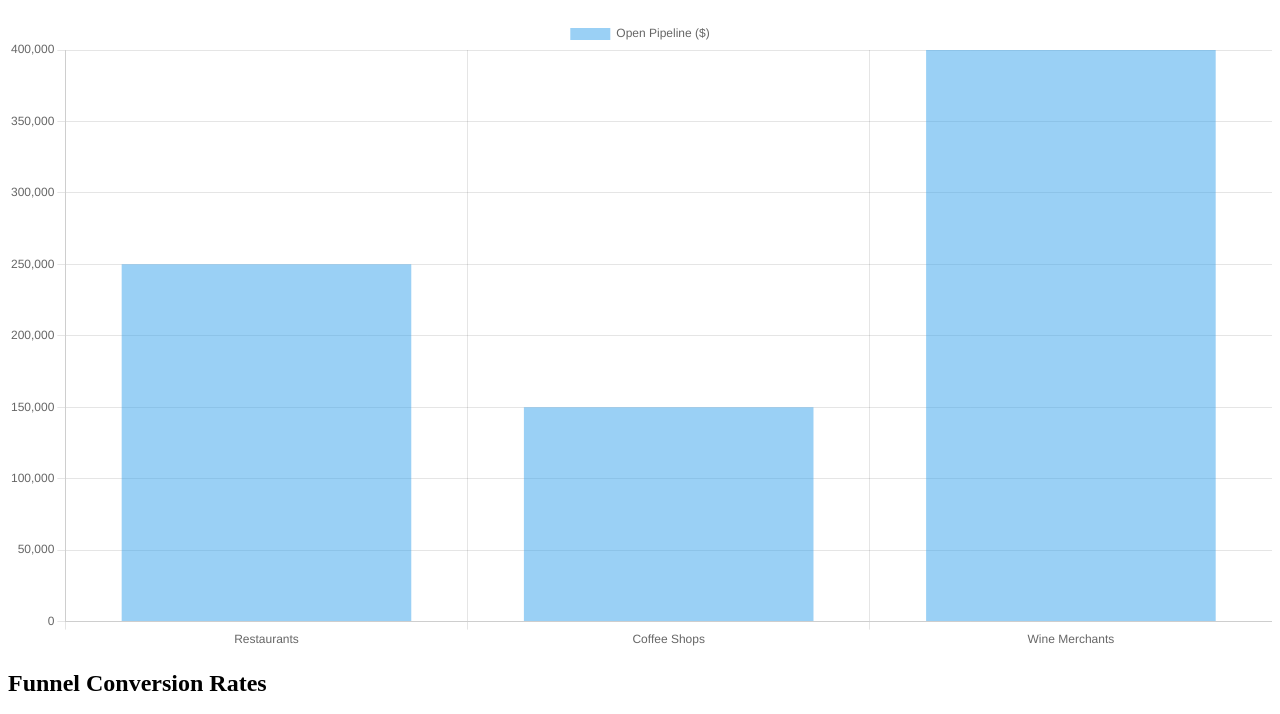
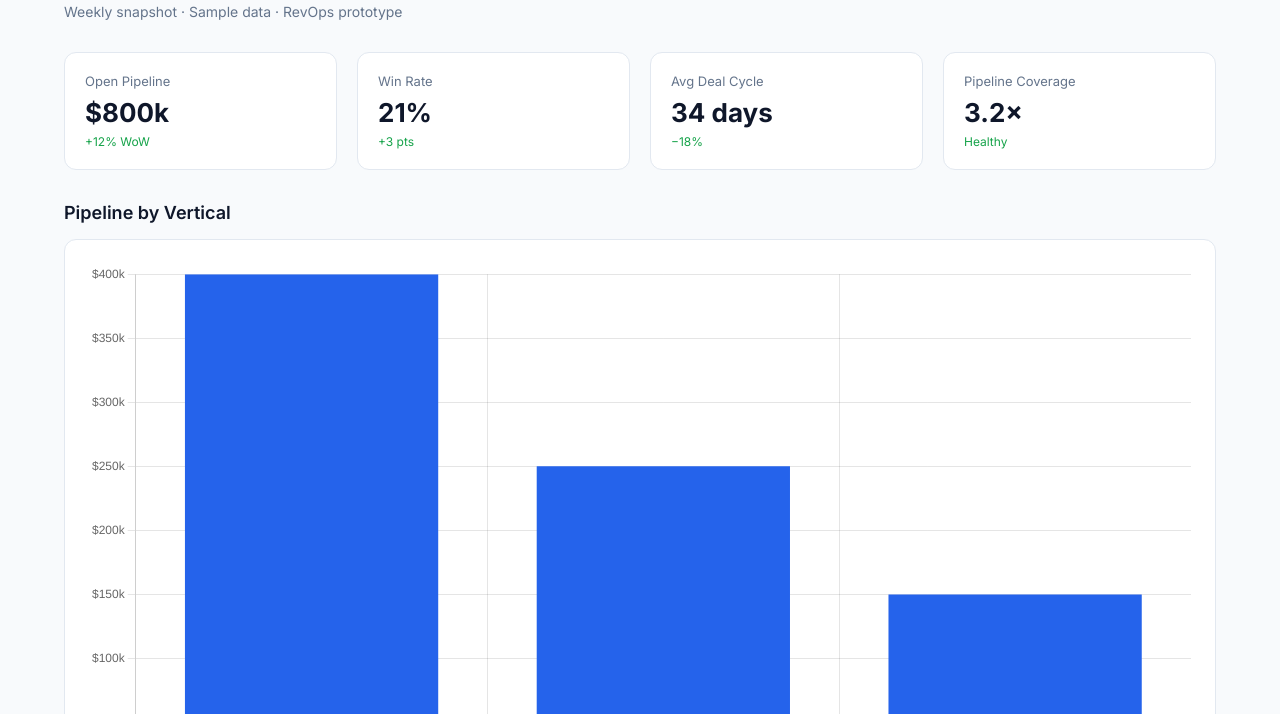
Before and after one commit to Dongol86/GTM_Dashboard, a plain HTML site: page index.html in a window 1280 px wide. Shown: the part 109-823 px from the top of the page. Drawn offline with nearby package versions, Linux system fonts and the light colour scheme.

Commit message:
Update GTM Dashboard to Leadership Dashboard

```diff
--- a/index.html
+++ b/index.html
@@ -1,41 +1,229 @@
+<!DOCTYPE html>
+<html lang="en">
+<head>
+  <meta charset="UTF-8" />
+  <title>GTM Leadership Dashboard</title>
+  <meta name="viewport" content="width=device-width, initial-scale=1.0" />
 
-<!DOCTYPE html>
-<html>
-<head>
-  <title>GTM Dashboard</title>
+  <!-- Fonts -->
+  <link href="https://fonts.googleapis.com/css2?family=Inter:wght@400;500;600;700&display=swap" rel="stylesheet">
+
+  <!-- Chart.js -->
   <script src="https://cdn.jsdelivr.net/npm/chart.js"></script>
+
+  <style>
+    :root {
+      --bg: #f8fafc;
+      --card: #ffffff;
+      --text: #0f172a;
+      --muted: #64748b;
+      --border: #e2e8f0;
+      --primary: #2563eb;
+      --success: #16a34a;
+    }
+
+    * {
+      box-sizing: border-box;
+    }
+
+    body {
+      margin: 0;
+      font-family: Inter, system-ui, -apple-system, BlinkMacSystemFont;
+      background: var(--bg);
+      color: var(--text);
+    }
+
+    .container {
+      max-width: 1200px;
+      margin: 40px auto;
+      padding: 0 24px;
+    }
+
+    header {
+      display: flex;
+      justify-content: space-between;
+      align-items: center;
+      margin-bottom: 32px;
+    }
+
+    h1 {
+      font-size: 28px;
+      font-weight: 700;
+    }
+
+    .subtitle {
+      color: var(--muted);
+      font-size: 14px;
+      margin-top: 4px;
+    }
+
+    .grid {
+      display: grid;
+      grid-template-columns: repeat(4, 1fr);
+      gap: 20px;
+      margin-bottom: 32px;
+    }
+
+    .card {
+      background: var(--card);
+      border: 1px solid var(--border);
+      border-radius: 12px;
+      padding: 20px;
+    }
+
+    .kpi-title {
+      font-size: 13px;
+      color: var(--muted);
+      margin-bottom: 8px;
+    }
+
+    .kpi-value {
+      font-size: 26px;
+      font-weight: 700;
+    }
+
+    .kpi-delta {
+      font-size: 12px;
+      color: var(--success);
+      margin-top: 6px;
+    }
+
+    .section {
+      margin-bottom: 32px;
+    }
+
+    .section-header {
+      font-size: 18px;
+      font-weight: 600;
+      margin-bottom: 16px;
+    }
+
+    .chart-card {
+      background: var(--card);
+      border: 1px solid var(--border);
+      border-radius: 12px;
+      padding: 24px;
+    }
+
+    footer {
+      margin-top: 48px;
+      font-size: 12px;
+      color: var(--muted);
+      text-align: center;
+    }
+
+    @media (max-width: 900px) {
+      .grid {
+        grid-template-columns: repeat(2, 1fr);
+      }
+    }
+  </style>
 </head>
+
 <body>
-  <h1>Weekly GTM Dashboard</h1>
+  <div class="container">
 
-  <h2>Pipeline by Vertical</h2>
-  <canvas id="pipelineChart"></canvas>
+    <header>
+      <div>
+        <h1>GTM Leadership Dashboard</h1>
+        <div class="subtitle">Weekly snapshot · Sample data · RevOps prototype</div>
+      </div>
+    </header>
 
-  <h2>Funnel Conversion Rates</h2>
-  <canvas id="funnelChart"></canvas>
+    <!-- KPI ROW -->
+    <div class="grid">
+      <div class="card">
+        <div class="kpi-title">Open Pipeline</div>
+        <div class="kpi-value">$800k</div>
+        <div class="kpi-delta">+12% WoW</div>
+      </div>
+      <div class="card">
+        <div class="kpi-title">Win Rate</div>
+        <div class="kpi-value">21%</div>
+        <div class="kpi-delta">+3 pts</div>
+      </div>
+      <div class="card">
+        <div class="kpi-title">Avg Deal Cycle</div>
+        <div class="kpi-value">34 days</div>
+        <div class="kpi-delta">−18%</div>
+      </div>
+      <div class="card">
+        <div class="kpi-title">Pipeline Coverage</div>
+        <div class="kpi-value">3.2×</div>
+        <div class="kpi-delta">Healthy</div>
+      </div>
+    </div>
+
+    <!-- PIPELINE BY VERTICAL -->
+    <div class="section">
+      <div class="section-header">Pipeline by Vertical</div>
+      <div class="chart-card">
+        <canvas id="pipelineChart"></canvas>
+      </div>
+    </div>
+
+    <!-- FUNNEL -->
+    <div class="section">
+      <div class="section-header">Funnel Conversion</div>
+      <div class="chart-card">
+        <canvas id="funnelChart"></canvas>
+      </div>
+    </div>
+
+    <footer>
+      Built as a lightweight GTM prototype · Hosted on GitHub Pages
+    </footer>
+
+  </div>
 
   <script>
-    const pipelineCtx = document.getElementById('pipelineChart');
-    new Chart(pipelineCtx, {
-      type: 'bar',
+    new Chart(document.getElementById("pipelineChart"), {
+      type: "bar",
       data: {
-        labels: ['Restaurants', 'Coffee Shops', 'Wine Merchants'],
+        labels: ["Wine Merchants", "Restaurants", "Coffee Shops"],
         datasets: [{
-          label: 'Open Pipeline ($)',
-          data: [250000, 150000, 400000]
+          label: "Open Pipeline ($)",
+          data: [400000, 250000, 150000],
+          backgroundColor: "#2563eb"
         }]
+      },
+      options: {
+        plugins: {
+          legend: { display: false }
+        },
+        scales: {
+          y: {
+            ticks: {
+              callback: value => "$" + (value / 1000) + "k"
+            }
+          }
+        }
       }
     });
 
-    const funnelCtx = document.getElementById('funnelChart');
-    new Chart(funnelCtx, {
-      type: 'line',
+    new Chart(document.getElementById("funnelChart"), {
+      type: "line",
       data: {
-        labels: ['Lead', 'SQL', 'Discovery', 'Proposal', 'Closed Won'],
+        labels: ["Lead", "SQL", "Discovery", "Proposal", "Closed Won"],
         datasets: [{
-          label: 'Conversion %',
-          data: [100, 45, 30, 18, 12]
+          label: "Conversion %",
+          data: [100, 48, 32, 19, 12],
+          borderColor: "#2563eb",
+          tension: 0.35,
+          fill: false
         }]
+      },
+      options: {
+        plugins: {
+          legend: { display: false }
+        },
+        scales: {
+          y: {
+            ticks: {
+              callback: value => value + "%"
+            }
+          }
+        }
       }
     });
   </script>
```
